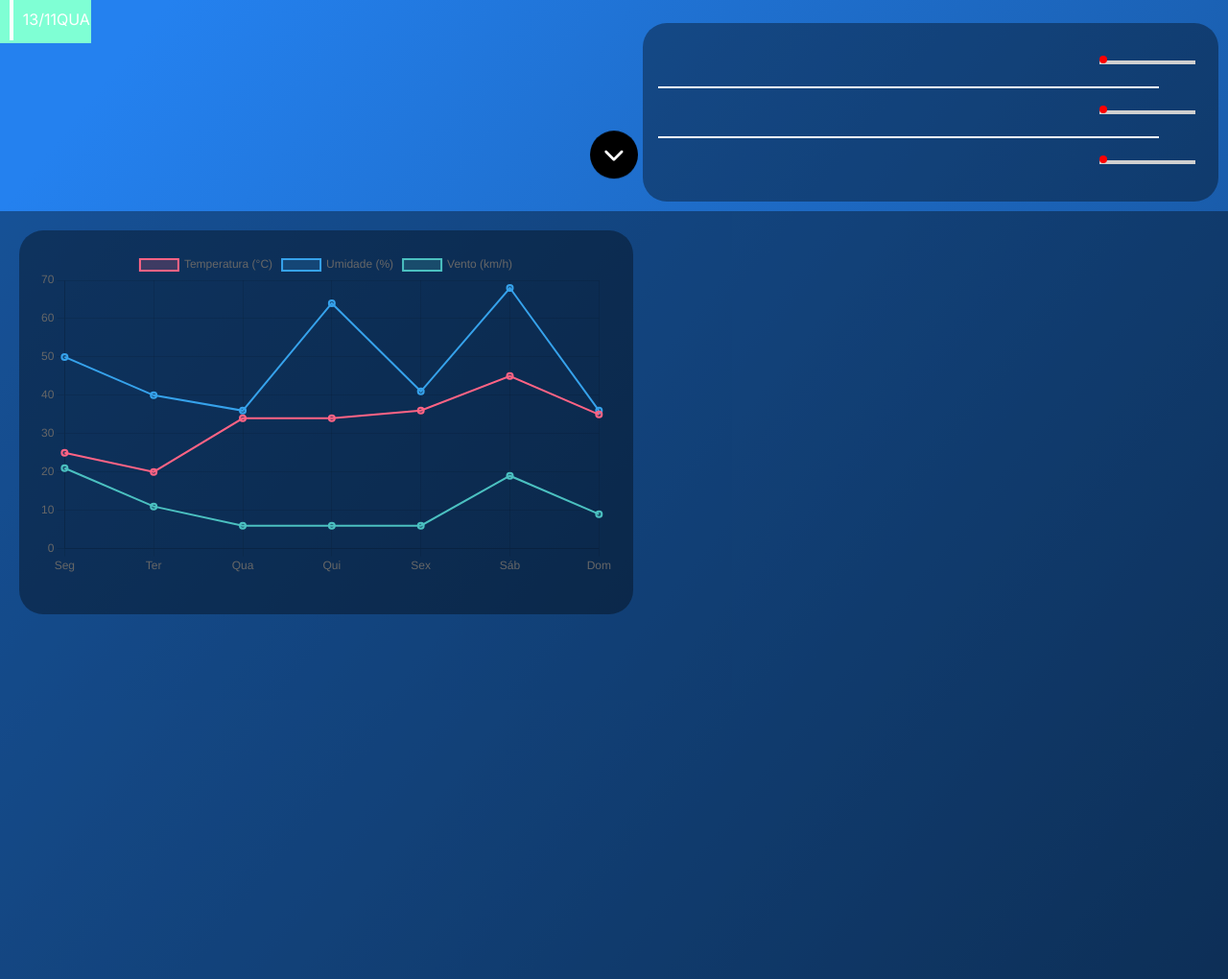
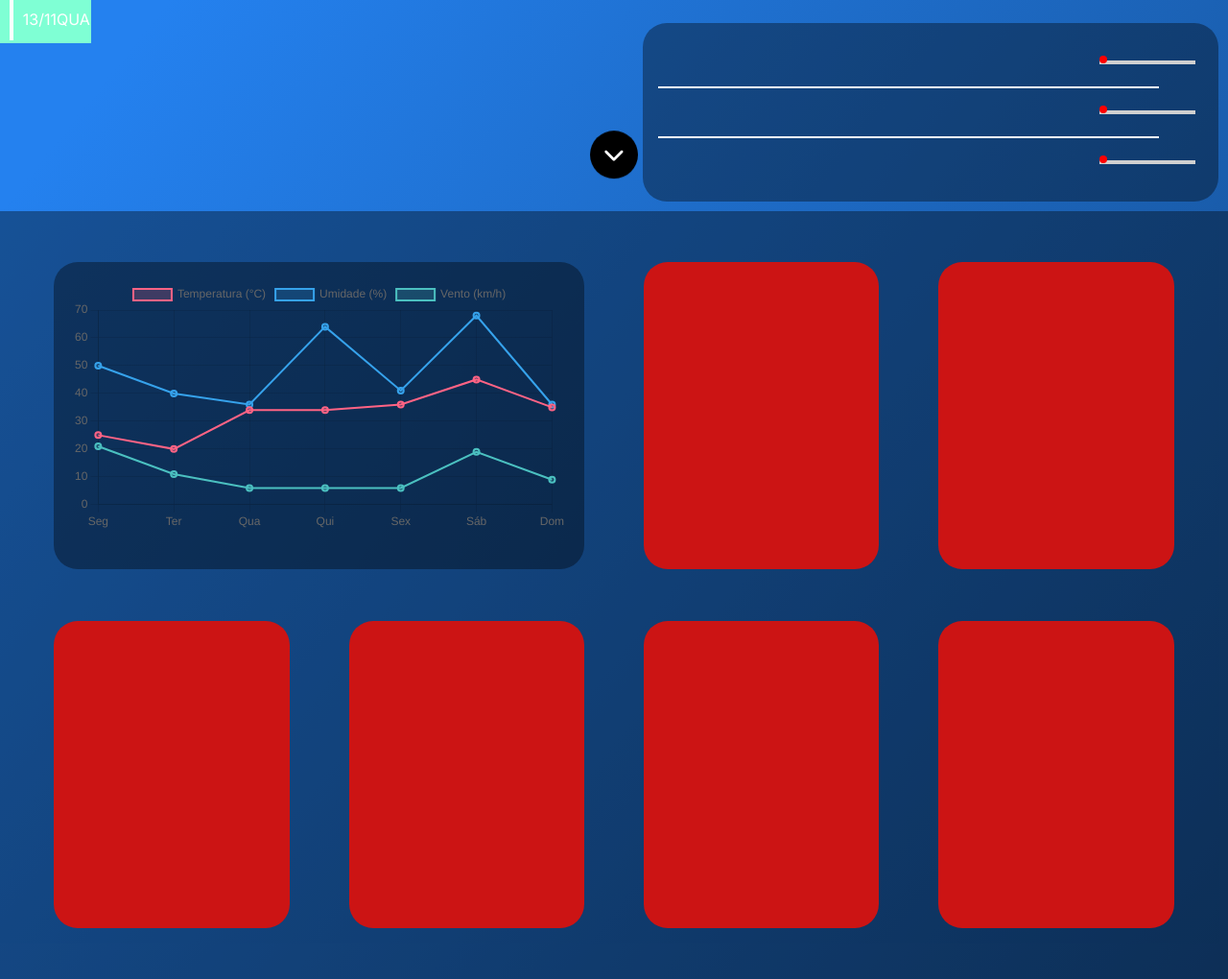
Before and after one commit to matgduarte/tcc, a PHP site: page /index.html in a window 1280 px wide. Shown: the part 580-1600 px from the top of the page at 96% size. Run offline with PHP 8.4, Linux system fonts and the light colour scheme.

Commit message:
mexi na parte de baixo

```diff
--- a/css/style.css
+++ b/css/style.css
@@ -102,25 +102,33 @@
     background-color: rgba(0, 0, 0, 0.37);
     width: 100%;
     height: 100vh; /* Altura automática para se ajustar ao conteúdo */
-    padding: 20px; /* Aumentado para melhor espaçamento interno */
+    padding: 2%;  /*  Aumentado para melhor espaçamento interno */
     display: flex;
-    flex-direction: row; /* Organiza o conteúdo em coluna */
-    align-items: baseline; /* Centraliza os itens */
+    flex-flow: row wrap; /* Organiza o conteúdo em coluna */
+    align-items: center; /* Centraliza os itens */
     justify-content: baseline; /* Centraliza os itens verticalmente */
     box-sizing: border-box; /* Para considerar padding no tamanho total */
 }
-.grafico {
-    position: absolute;
+.bloquinhos{
+    display: flex;
+    flex-direction: column;
+    justify-content: space-between;
+    align-items: center;
+    width: 20%;
+    height: 40vh;
+    padding: 1.5%;
+    background-color: rgb(204, 20, 20);
+    border-radius: 25px;
+    margin-left: 2.5%;
+    margin-right: 2.5%;
+    box-sizing: border-box;
+}
+
+#grafico {
     background-color: rgba(0, 0, 0, 0.37);
-    width: 50%;
-    height: 50vh; /* Altura automática para se ajustar ao conteúdo */
-    padding: 20px; /* Aumentado para melhor espaçamento interno */
-    border-radius: 25px;
-    display: flex;
-    flex-direction: column; /* Organiza o conteúdo em coluna */
-    align-items: center; /* Centraliza os itens */
-    box-sizing: border-box; /* Para considerar padding no tamanho total */
+    width: 45%; /* Largura do bloco */
 }
+
 canvas {
     width: 100%; /* Para ocupar toda a largura do bloco */
     height: 70%; /* Para ocupar 70% da altura do bloco */
--- a/index.html
+++ b/index.html
@@ -243,7 +243,7 @@
                     </button>
                 </section>
                 <section id="bloco">
-                    <div class="grafico">
+                    <div id="grafico" class="bloquinhos">
                         <canvas id="graficoClima"></canvas>
                         <div id="info_clima">
                             <span id="temp_atual"></span>
@@ -251,6 +251,12 @@
                             <span id="vento_atual"></span>
                         </div>
                     </div>
+                    <div class="bloquinhos"></div>
+                    <div class="bloquinhos"></div>
+                    <div class="bloquinhos"></div>
+                    <div class="bloquinhos"></div>
+                    <div class="bloquinhos"></div>
+                    <div class="bloquinhos"></div>
                 </section>
                 <script>
                     document.getElementById('btn_dados').addEventListener('click', function () {
```
Also changed, not shown: other parts of css/style.css (+68 -0 lines).
